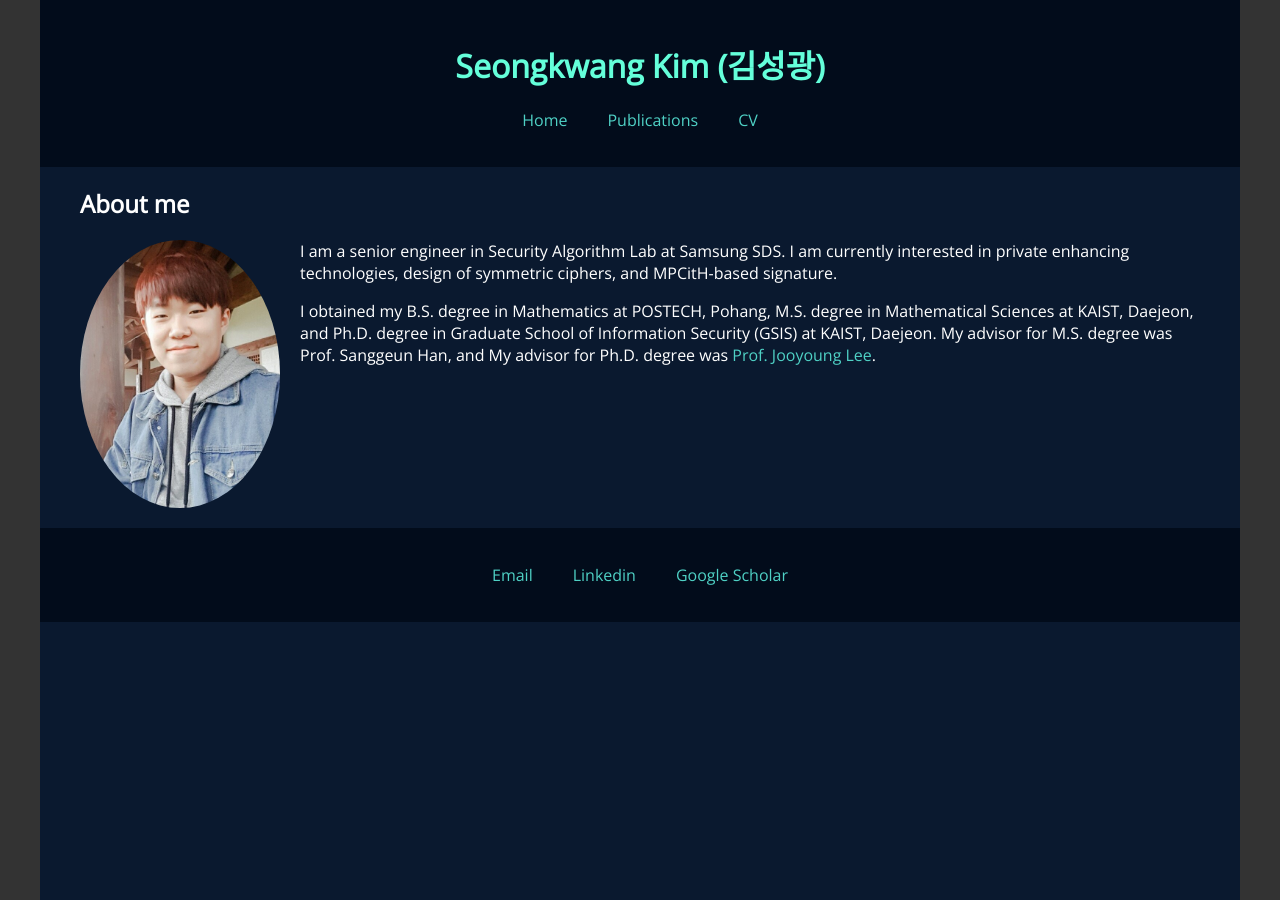
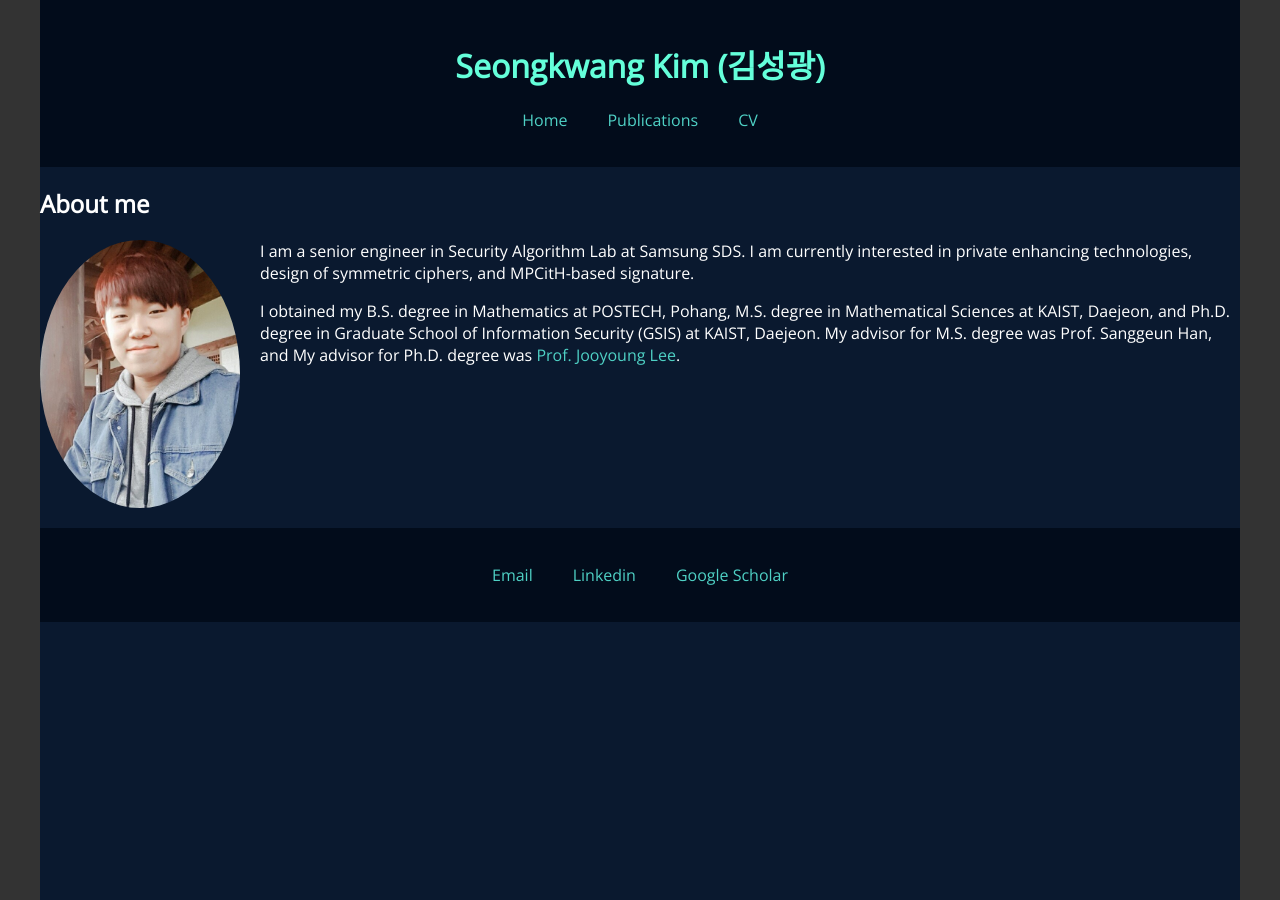
Before and after one commit to sgk1m/sgk1m.github.io, a Jekyll site: the page built from index.html, in a window 1280 px wide. Built offline with Jekyll 4.4.1, drawn with Linux system fonts in a browser that asks for light colours.

Commit message:
Update main.css

```diff
--- a/css/main.css
+++ b/css/main.css
@@ -23,7 +23,12 @@ body, html {
     box-sizing: border-box;
 }
 
-header, .content-container, footer {
+.content-container,{
+    width: 100%;
+    padding: 0 0px;
+}
+
+header, footer {
     width: 100%;
     padding: 0 20px;
 }
```
